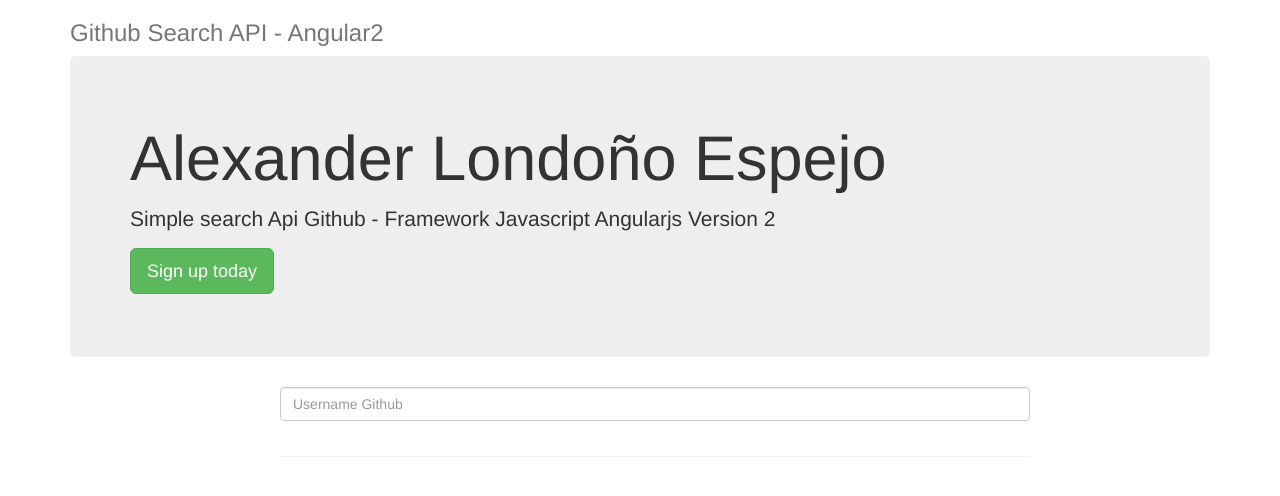
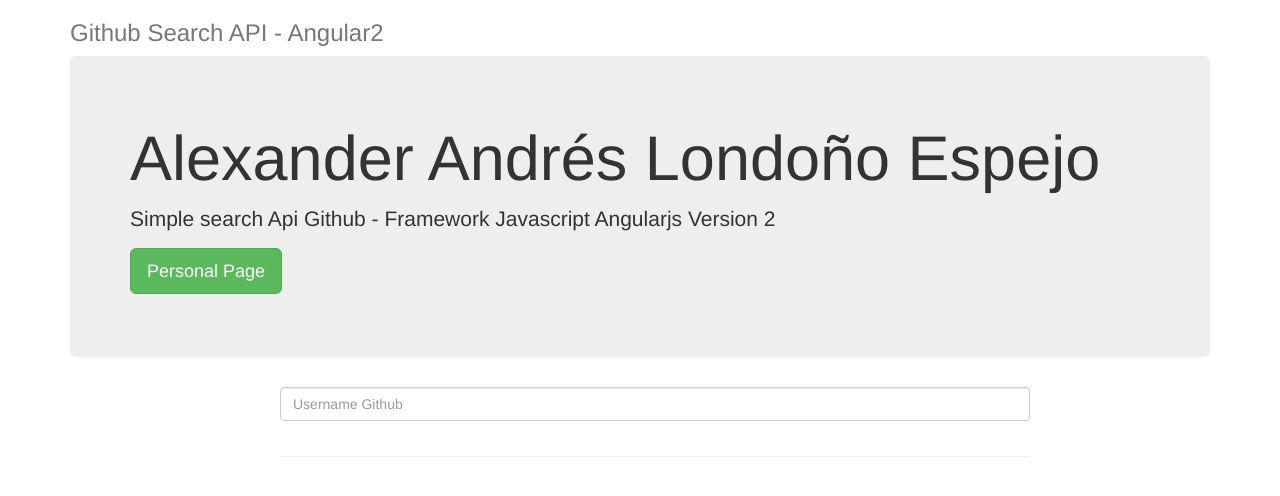
Before and after one commit to alexlondon07/github_search_angular2, an Angular app: page / in a window 1280 px wide. Shown: the top 496 px of the page. Built offline with nearby package versions, Linux system fonts and the light colour scheme.

Commit message:
Add personal page

```diff
--- a/src/app/app.component.html
+++ b/src/app/app.component.html
@@ -4,9 +4,9 @@
       </div>
 
       <div class="jumbotron">
-        <h1>Alexander Londoño Espejo</h1>
+        <h1>Alexander Andrés Londoño Espejo</h1>
         <p class="lead">Simple search Api Github - Framework Javascript Angularjs Version 2</p>
-        <p><a class="btn btn-lg btn-success" href="#" role="button">Sign up today</a></p>
+        <p><a href="https://alexlondon07.github.io/" target="_blank" class="btn btn-lg btn-success" role="button">Personal Page</a></p>
       </div>
 
       <div class="container">
```
